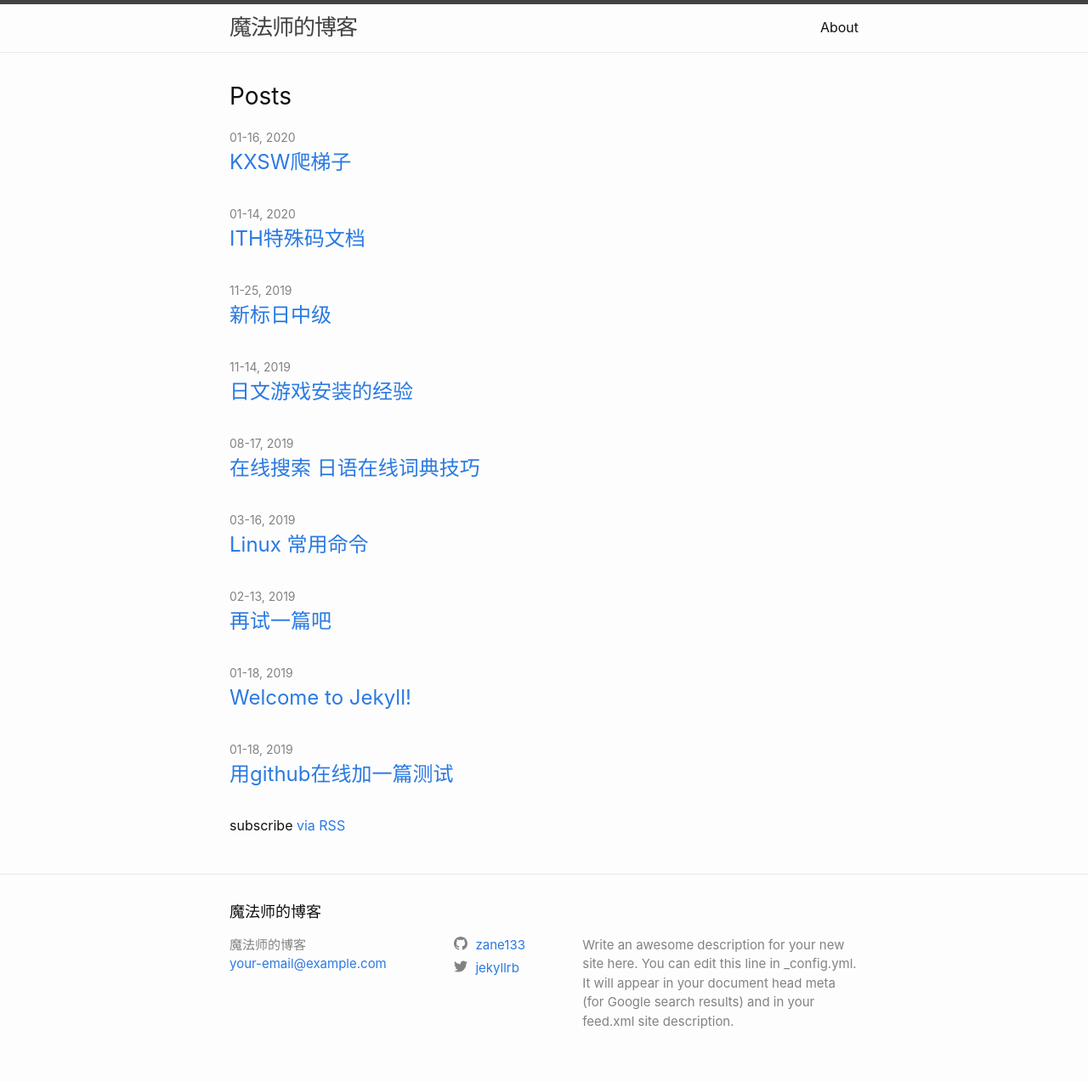
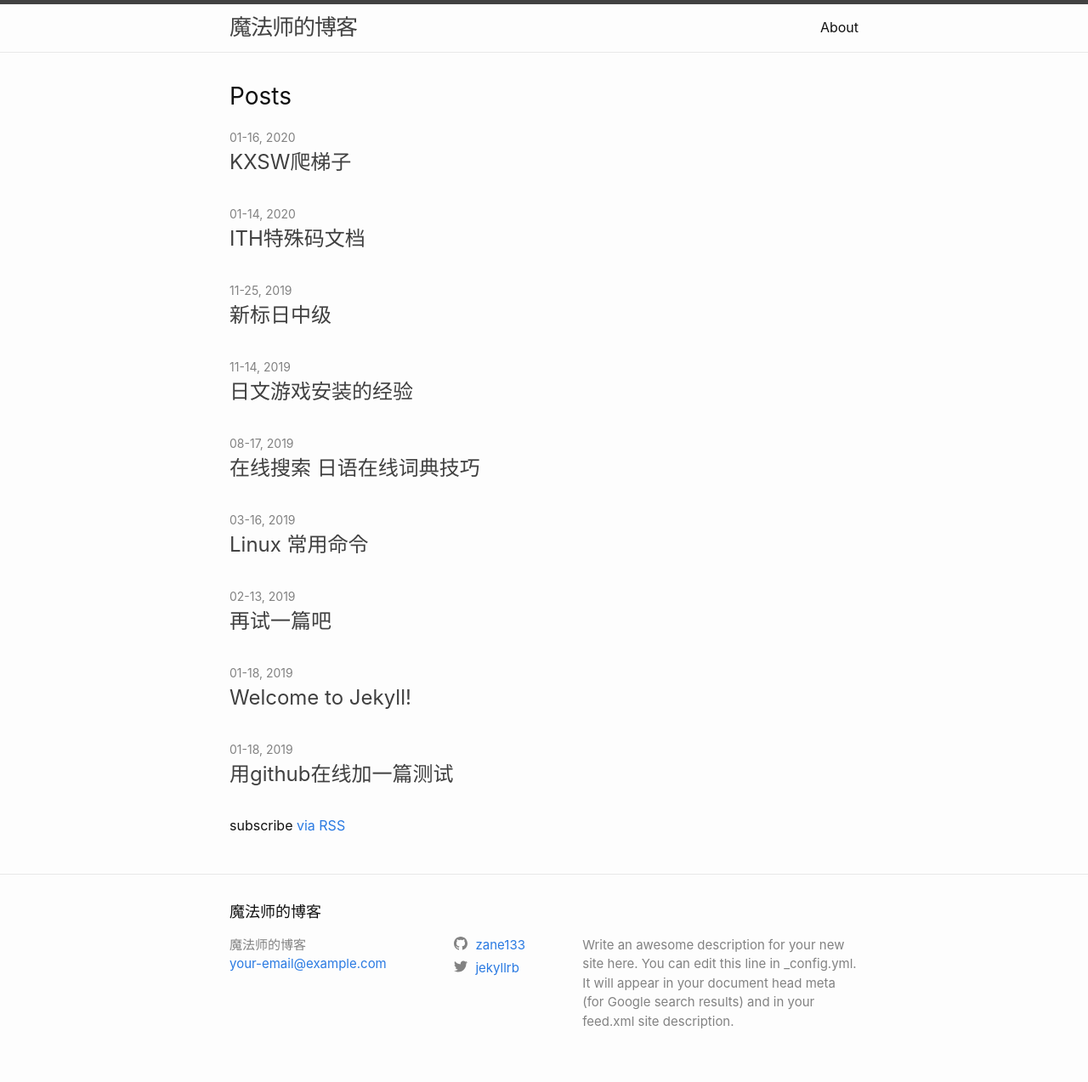
Before and after one commit to zane133/zane133.github.io, a Jekyll site: the page built from index.md, in a window 1280 px wide. Shown: the whole page at 85% size. Built offline with Jekyll 4.4.1, drawn with Linux system fonts in a browser that asks for light colours.

Commit message:
edit post list style

```diff
--- a/_sass/minima.scss
+++ b/_sass/minima.scss
@@ -11,6 +11,8 @@ $base-line-height: 1.5 !default;
 $spacing-unit:     30px !default;
 
 $text-color:       #111 !default;
+$title-text-color: #404040 !default;
+$title-hover-color:#0085a1 !default;
 $background-color: #fdfdfd !default;
 $brand-color:      #2a7ae2 !default;
 
--- a/_sass/minima/_base.scss
+++ b/_sass/minima/_base.scss
@@ -112,7 +112,7 @@ a {
 
   &:hover {
     color: $text-color;
-    text-decoration: underline;
+    text-decoration: none;
   }
 
   .social-media-list &:hover {
--- a/_sass/minima/_layout.scss
+++ b/_sass/minima/_layout.scss
@@ -205,6 +205,16 @@
 .post-link {
   display: block;
   @include relative-font-size(1.5);
+  color: $title-text-color;
+
+  &:visited {
+    color: $title-text-color;
+  }
+
+  &:hover {
+    color: $title-hover-color;
+  }
+
 }
 
 
```
